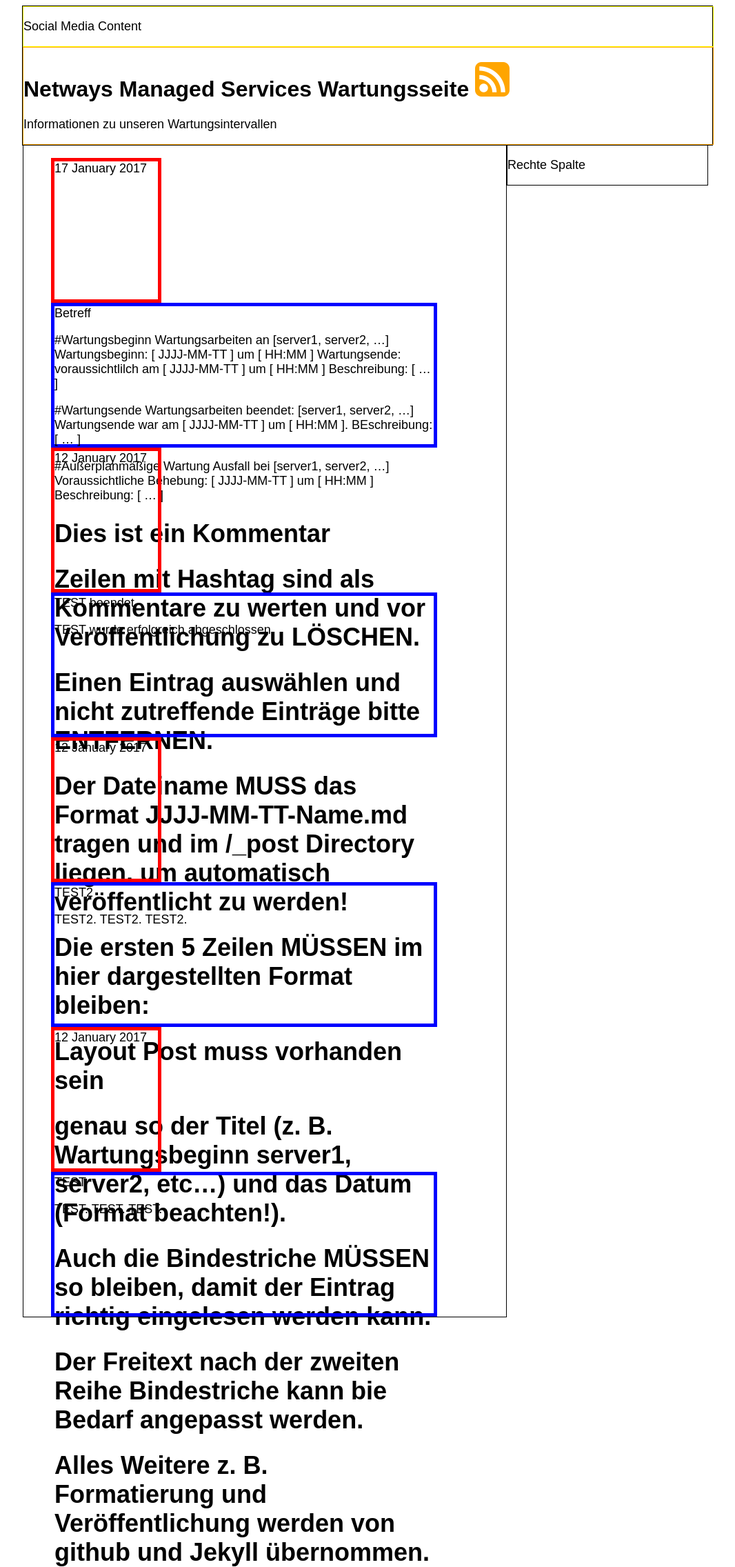
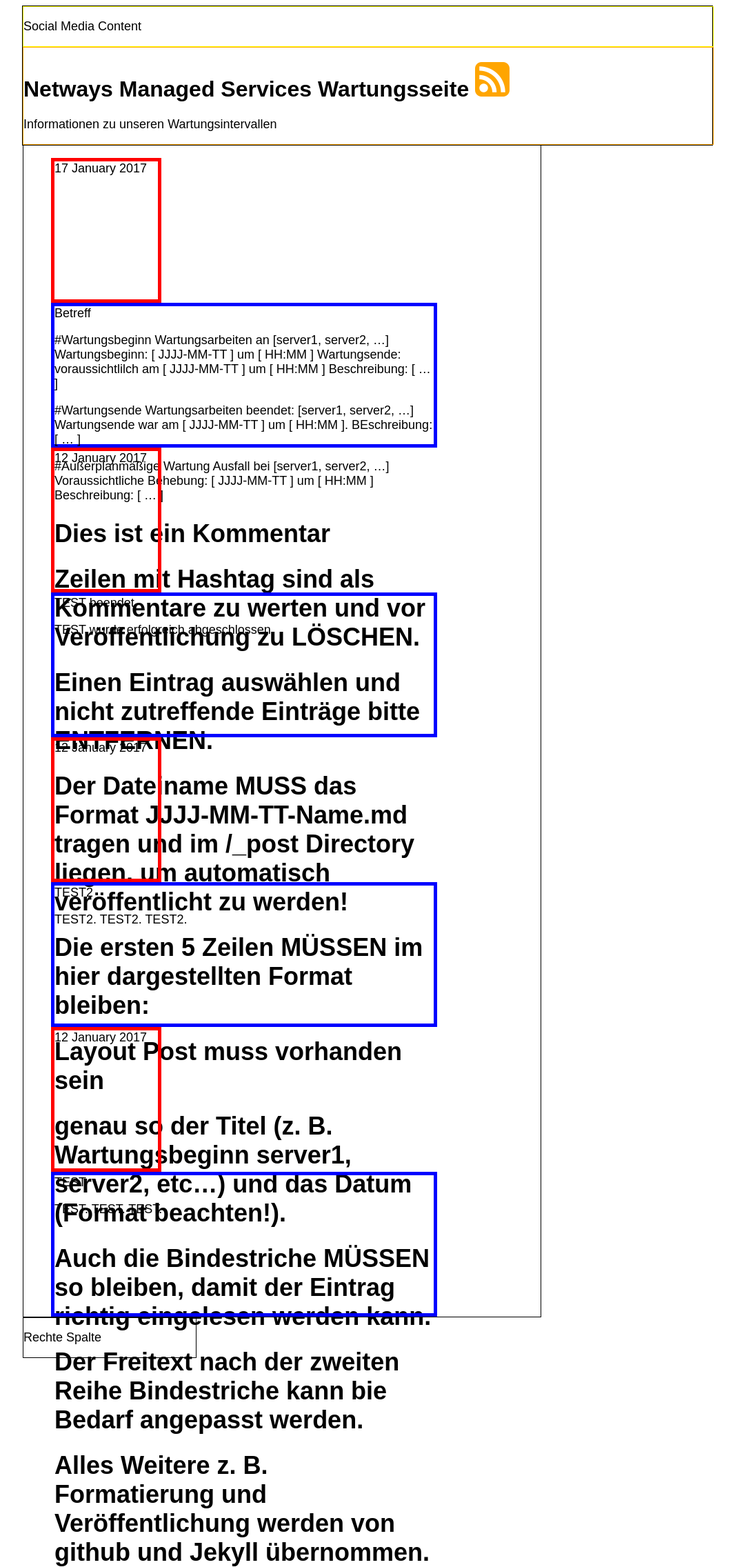
Before and after one commit to Storagegirl/storagegirl.github.io, a Jekyll site: the page built from index.html, in a window 1280 px wide. Shown: the whole page at 69% size, without its empty margins (107-1173 px from the left). Built offline with Jekyll 4.4.1, drawn with Linux system fonts in a browser that asks for light colours.

Commit message:
Update index.html

```diff
--- a/index.html
+++ b/index.html
@@ -14,7 +14,7 @@
 	<p>Informationen zu unseren Wartungsintervallen</p>
 	</div>
 
-	<div id="container2" style="float:left; width:70%; border:1px solid black">
+	<div id="container2" style="float:left; width:750px; border:1px solid black">
 		<ul class="posts">
 		{% for post in site.posts %}
 		<div class=boxdate>
@@ -28,7 +28,7 @@
 		</ul>
 	</div>
 
-	<div id="container3" style="float:left; width:29%; border:1px solid black">
+	<div id="container3" style="float:left; width:250px; border:1px solid black">
 		<p>Rechte Spalte</p>
 	</div>
 
```
